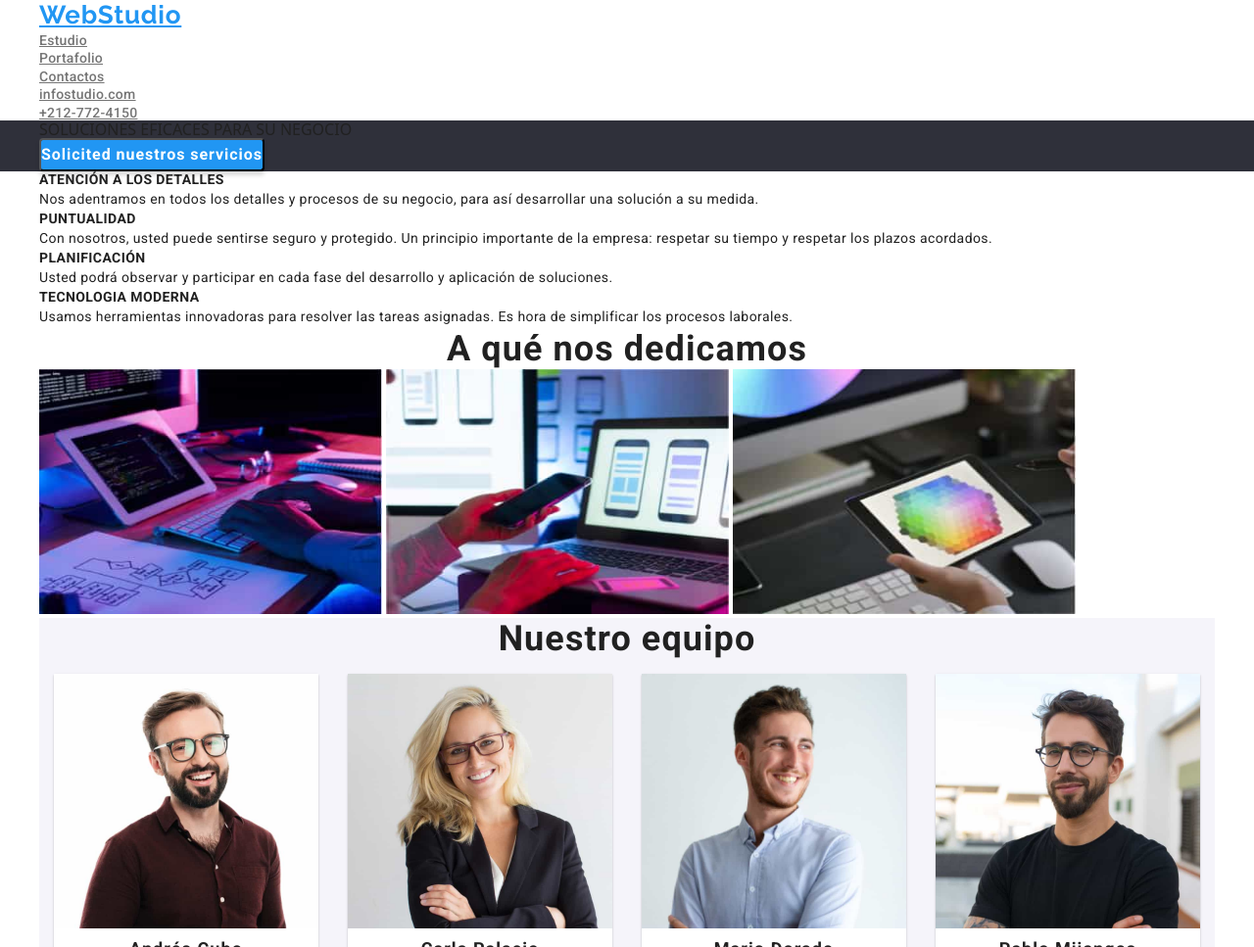
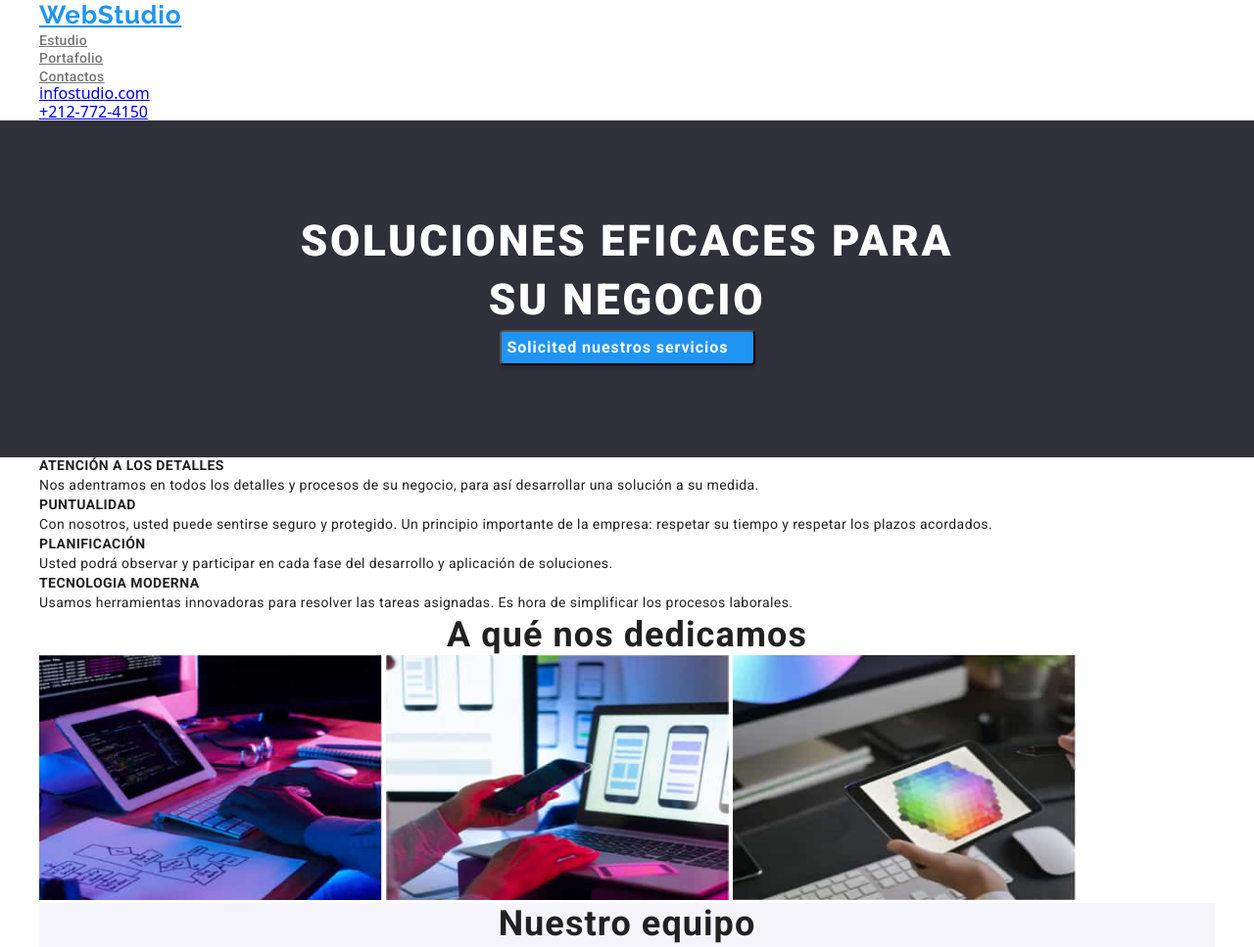
Before and after one commit to Sagd17/goit-markup-hw-03, a plain HTML site: page index.html in a window 1280 px wide. Shown: the top 967 px of the page at 98% size. Drawn offline with nearby package versions, Linux system fonts and the light colour scheme.

Commit message:
Tarea 3
Avance tarea 3, clases, posicionamiento

```diff
--- a/css/styles.css
+++ b/css/styles.css
@@ -1,45 +1,45 @@
+:root {
+  --titles__color: rgb(33, 33, 33);
+  --text__color: rgb(117, 117, 117);
+  --background__color: rgb(47, 48, 58);
+  --buttons__color: rgb(32, 148, 243);
+  --primary__color: rgb(255, 255, 255);
+  --font-family: "roboto", sans-serif;
+  --font-family2: "raleway", sans-serif;
+}
+
 body {
-  font-family: "Roboto", sans-serif;
-  color: #212121;
+  font-family: var(--font-family);
+  color: var(--titles__color);
+  margin: 0px;
 }
-* { padding: 0px;
-  margin: 0px;}
+* {
+  margin: 0px;
+}
 
-.cointainer, .cointainer_equipment {
+ul {
+  list-style: none;
+  padding: 0;
+}
+.cointainer,
+.cointainer__navigation,
+.cointainer_equipment {
   margin: 0 auto;
   width: 1200px;
 }
-.background {
-  background: #2f303a;
-}
-.maintitle {
-  font-family: "Roboto";
-  font-style: normal;
-  font-weight: 900;
-  font-size: 44px;
-  line-height: 60px;
-  /* or 136% */
-
-  text-align: center;
-  letter-spacing: 0.06em;
-  text-transform: uppercase;
-
-  color: #ffffff;
-}
-.webstudio {
-  font-family: "Raleway";
+.webstudio__icon {
+  font-family: var(--font-family2);
   font-style: normal;
   font-weight: 700;
   font-size: 26px;
   line-height: 31px;
-  /* identical to box height */
 
   text-align: right;
   letter-spacing: 0.03em;
 
-  color: #2196f3;
+  color: var(--buttons__color);
 }
-.buttonlink {
+.navigation__link {
   font-family: "Roboto";
   font-style: normal;
   font-weight: 500;
@@ -48,14 +48,14 @@ body {
   letter-spacing: 0.02em;
   color: #757575;
 }
-.address {
-  font-family: "Roboto";
+.address__navigation {
+  font-family: var(--font-family);
   font-style: normal;
   font-weight: 500;
   font-size: 14px;
   line-height: 16px;
   letter-spacing: 0.02em;
-  color: #757575;
+  color: var(--titles__color);
 }
 .buttonlink:hover {
   color: #2196f3;
@@ -63,35 +63,42 @@ body {
 .address:hover {
   color: #2196f3;
 }
-.maintitle {
-  font-family: "Roboto";
+.background__hero {
+  background: var(--background__color);
+  padding: 94px;
+  display: flex;
+  text-align: center;
+  justify-content: center;
+  flex-direction: column;
+  align-items: center;
+}
+.title__hero {
+  line-height: 1.36;
+  color: var(--primary__color);
+  text-align: center;
+  font-family: var(--font-family);
+  font-size: 44px;
   font-style: normal;
   font-weight: 900;
-  font-size: 44px;
-  line-height: 60px;
-  /* or 136% */
-
-  text-align: center;
-  letter-spacing: 0.06em;
+  letter-spacing: 2.64px;
   text-transform: uppercase;
-
-  color: #ffffff;
+  width: 696px;
 }
-.mainbuttonlink {
-  font-family: "Roboto";
+.hero__button {
+  font-family: var(--font-family);
   font-style: normal;
   font-weight: 700;
   font-size: 16px;
   line-height: 30px;
-  /* identical to box height, or 188% */
 
   display: flex;
   align-items: center;
   text-align: center;
   letter-spacing: 0.06em;
+  width: 261px;
 
-  color: #ffffff;
-  background: #2196f3;
+  color: var(--primary__color);
+  background: var(--buttons__color);
   box-shadow: 0px 4px 4px rgba(0, 0, 0, 0.15);
   border-radius: 4px;
 }
@@ -112,7 +119,6 @@ p {
   font-weight: 400;
   font-size: 14px;
   line-height: 24px;
-  /* or 171% */
 
   letter-spacing: 0.03em;
 }
@@ -177,11 +183,9 @@ footer {
 button {
   cursor: pointer;
 }
-ul {
-  list-style: none;
-}
+
 .cointainer_equipment {
-  background: #F5F4FA;
+  background: #f5f4fa;
   height: 648px;
 }
 
--- a/index.html
+++ b/index.html
@@ -2,10 +2,7 @@
 <html lang="es">
   <head>
     <meta charset="utf-8" />
-    <meta
-      name="soluciones eficaces para su negocio"
-      content="Expone las soluciones para negocio o empresa "
-    />
+    <meta name="viewport" content="width=device-width, initial-scale=1.0" />
     <title>Estudio</title>
     <!--se deja comentario pregunta a tutor o mentor cuando se debe colocar el titulo en una pagina web o solo xon el encabezado h1 tiene para el titulo -->
     <link rel="preconnect" href="https://fonts.googleapis.com" />
@@ -15,34 +12,42 @@
       rel="stylesheet"
     />
     <link rel="stylesheet" href="css/styles.css" type="text/css" />
-    <link rel="stylesheet" href="https://cdnjs.cloudflare.com/ajax/libs/modern-normalize/1.1.0/modern-normalize.min.css" integrity="sha512-wpPYUAdjBVSE4KJnH1VR1HeZfpl1ub8YT/NKx4PuQ5NmX2tKuGu6U/JRp5y+Y8XG2tV+wKQpNHVUX03MfMFn9Q==" crossorigin="anonymous" referrerpolicy="no-referrer" />
+    <link
+      rel="stylesheet"
+      href="https://cdnjs.cloudflare.com/ajax/libs/modern-normalize/1.1.0/modern-normalize.min.css"
+      integrity="sha512-wpPYUAdjBVSE4KJnH1VR1HeZfpl1ub8YT/NKx4PuQ5NmX2tKuGu6U/JRp5y+Y8XG2tV+wKQpNHVUX03MfMFn9Q=="
+      crossorigin="anonymous"
+      referrerpolicy="no-referrer"
+    />
   </head>
   <body>
-    <header class="cointainer">
-      <div>
+    <header>
+      <section class="cointainer__navigation">
         <nav>
-        <a class="webstudio" href="#">WebStudio</a>
-        <ul>
-          <li><a class="buttonlink" href="index.html">Estudio</a></li>
-          <li><a class="buttonlink" href="portafolio.html">Portafolio</a></li>
-          <li><a class="buttonlink" href="#">Contactos</a></li>
+          <a class="webstudio__icon" href="#">WebStudio</a>
+          <ul class="">
+            <li><a class="navigation__link" href="index.html">Estudio</a></li>
+            <li>
+              <a class="navigation__link" href="portafolio.html">Portafolio</a>
+            </li>
+            <li><a class="navigation__link" href="#">Contactos</a></li>
           </ul>
         </nav>
+        <div>
+          <a class="navigation__address" href="infostudio.com"
+            >infostudio.com</a
+          >
+          <br />
+          <a class="navigation__address" href="+212-772-4150">+212-772-4150</a>
         </div>
-      <div>
-        <a class="address" href="infostudio.com">infostudio.com</a>
-        <br />
-        <a class="address" href="+212-772-4150">+212-772-4150</a>
-      </div>
+      </section>
     </header>
     <main>
-      <section class="background">
-        <div class="cointainer"
-        <h1 class="maintitle">SOLUCIONES EFICACES PARA SU NEGOCIO</h1>
-        <button class="mainbuttonlink" type="button">
+      <section class="background__hero">
+        <h1 class="title__hero">SOLUCIONES EFICACES PARA SU NEGOCIO</h1>
+        <button class="hero__button" type="button">
           Solicited nuestros servicios
         </button>
-      </div>
       </section>
       <section class="cointainer">
         <ul class="informative">
@@ -100,8 +105,7 @@
       </section>
       <section class="cointainer_equipment">
         <h2>Nuestro equipo</h2>
-        <ul class="
-        equipment">
+        <ul class="equipment">
           <li class="card">
             <img
               src="images/team1.jpg"
```
Also changed, not shown: portafolio.html (+2 -6 lines). Lines whose indentation alone changed are shown as unchanged.
